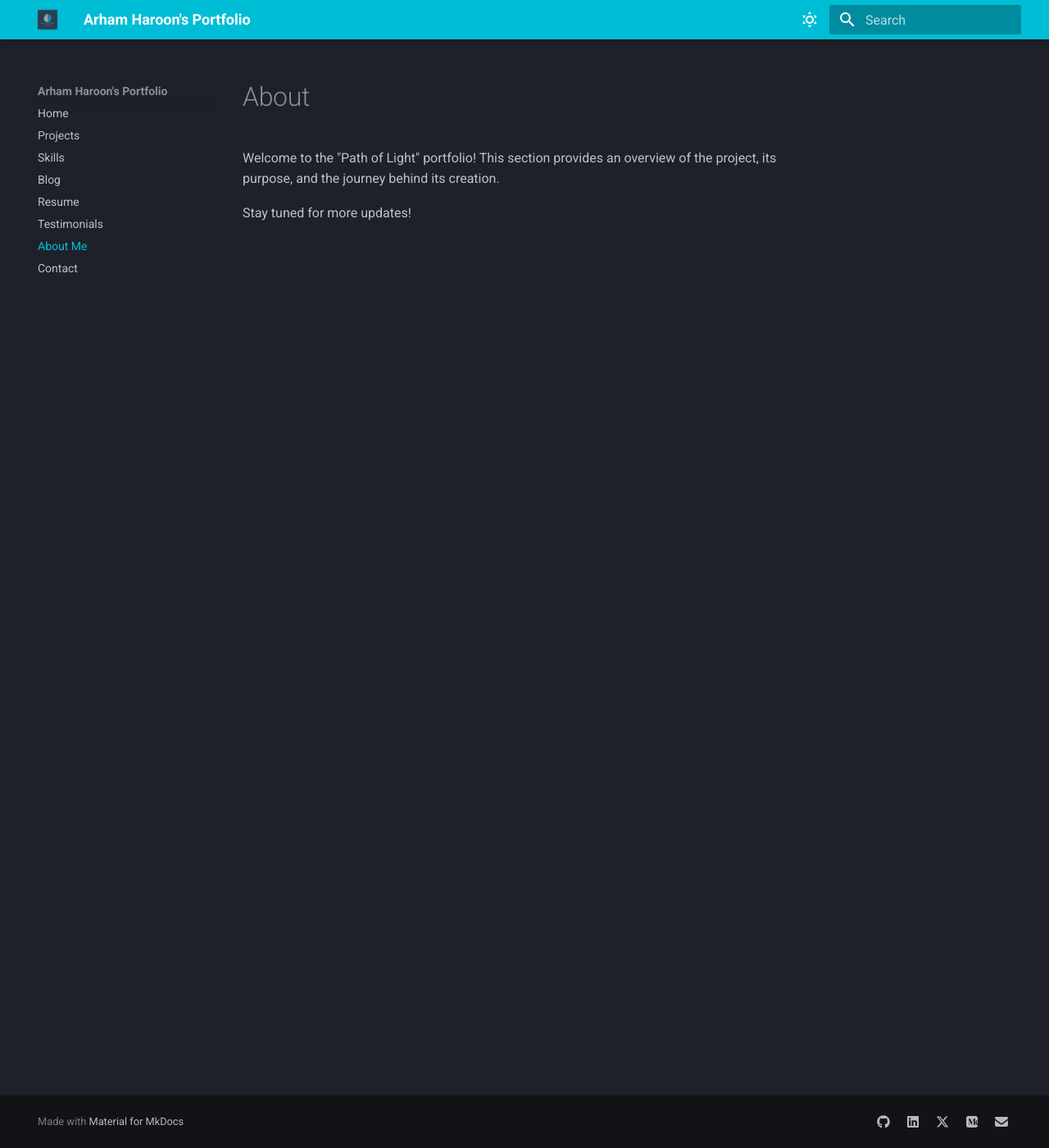
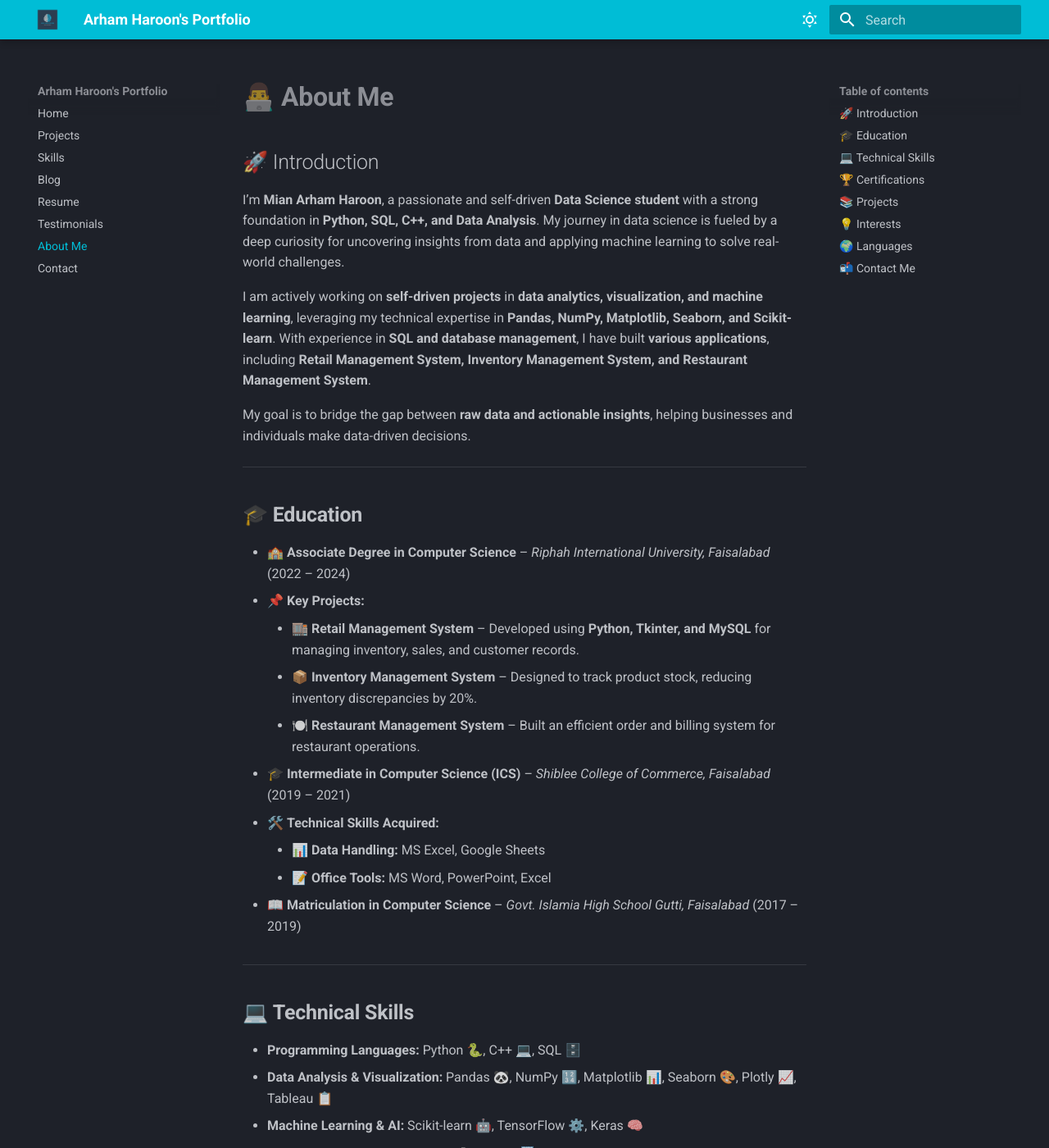
Before and after one commit to mian-arham-haroon/arham_portfolio, an MkDocs documentation site: the page built from docs/about.md, in a window 1280 px wide and 1400 px high. Shown: the whole window at 82% size. Built offline with MkDocs 1.6.1 and Material for MkDocs 9.7.7, drawn with Linux system fonts in a browser that asks for light colours; some of the changed text lies outside the part shown.

Commit message:
Update resume content

```diff
--- a/docs/about.md
+++ b/docs/about.md
@@ -1,5 +1,76 @@
-# About
+# 👨‍💻 **About Me**
 
-Welcome to the "Path of Light" portfolio! This section provides an overview of the project, its purpose, and the journey behind its creation.
+## 🚀 Introduction
+I’m **Mian Arham Haroon**, a passionate and self-driven **Data Science student** with a strong foundation in **Python, SQL, C++, and Data Analysis**. My journey in data science is fueled by a deep curiosity for uncovering insights from data and applying machine learning to solve real-world challenges.
 
-Stay tuned for more updates!
+I am actively working on **self-driven projects** in **data analytics, visualization, and machine learning**, leveraging my technical expertise in **Pandas, NumPy, Matplotlib, Seaborn, and Scikit-learn**. With experience in **SQL and database management**, I have built **various applications**, including **Retail Management System, Inventory Management System, and Restaurant Management System**.
+
+My goal is to bridge the gap between **raw data and actionable insights**, helping businesses and individuals make data-driven decisions.
+
+---
+
+## 🎓 **Education**
+- 🏫 **Associate Degree in Computer Science** – *Riphah International University, Faisalabad* (2022 – 2024)
+  - 📌 **Key Projects:**
+    - 🏬 **Retail Management System** – Developed using **Python, Tkinter, and MySQL** for managing inventory, sales, and customer records.
+    - 📦 **Inventory Management System** – Designed to track product stock, reducing inventory discrepancies by 20%.
+    - 🍽️ **Restaurant Management System** – Built an efficient order and billing system for restaurant operations.
+
+- 🎓 **Intermediate in Computer Science (ICS)** – *Shiblee College of Commerce, Faisalabad* (2019 – 2021)
+  - 🛠️ **Technical Skills Acquired:**
+    - 📊 **Data Handling:** MS Excel, Google Sheets
+    - 📝 **Office Tools:** MS Word, PowerPoint, Excel
+
+- 📖 **Matriculation in Computer Science** – *Govt. Islamia High School Gutti, Faisalabad* (2017 – 2019)
+
+---
+
+## 💻 **Technical Skills**
+- **Programming Languages:** Python 🐍, C++ 💻, SQL 🗄️
+- **Data Analysis & Visualization:** Pandas 🐼, NumPy 🔢, Matplotlib 📊, Seaborn 🎨, Plotly 📈, Tableau 📋
+- **Machine Learning & AI:** Scikit-learn 🤖, TensorFlow ⚙️, Keras 🧠
+- **Database Management:** MySQL 🏢, SQLite 🧾
+- **Development & Tools:** Git 🔧, GitHub 🐙, Jupyter Notebooks 📓, Google Colab ☁️
+- **Office & Productivity Tools:** MS Office (Word, Excel, PowerPoint) 📝
+
+---
+
+## 🏆 **Certifications**
+- 📜 **Python for Data Science** – IBM Cognitive Class *(March 2025 – May 2025)*
+  - [View Certification](https://courses.cognitiveclass.ai/certificates/bc7185a79c424ab9abe648b139995648)
+
+---
+
+## 📚 **Projects**
+- 🏬 **Retail Management System** *(Python, MySQL, Tkinter)* – A user-friendly system to manage product inventory, billing, and customer data.
+- 🍽️ **Restaurant Management System** *(Python, Flask, MySQL)* – A digital solution for restaurant operations, streamlining order processing and billing.
+- 📦 **Inventory Management System** *(Python, SQL)* – Real-time stock tracking and inventory management tool to reduce discrepancies.
+- 📝 **Student Registration System** *(Python, MySQL)* – A database-driven system for managing student records and registrations.
+
+---
+
+## 💡 **Interests**
+- 📖 **AI & Innovations** – Exploring emerging AI technologies and their applications across industries.
+- 🎨 **Data Visualization** – Passionate about transforming raw data into meaningful visual stories.
+- 💻 **Programming Challenges** – Continuously improving problem-solving skills on **LeetCode**, **HackerRank**, and **Kaggle**.
+- 🚀 **Exploring New Technologies** – Always eager to learn about **machine learning**, **deep learning**, and **automation**.
+- 📚 **Continuous Learning** – Staying updated with tech trends through books, courses, and webinars.
+
+---
+
+## 🌍 **Languages**
+- **English:** Professional Working Proficiency
+- **Urdu:** Full Professional Proficiency
+- **Punjabi:** Proficient
+
+---
+
+## 📬 **Contact Me**
+📍 **Location:** Faisalabad, Pakistan
+📧 **Email:** [arhamharoon000@gmail.com](mailto:arhamharoon000@gmail.com)
+📞 **Phone:** +92 322 7724235
+🌐 **Portfolio:** [mian-arham-haroon.github.io/arham_portfolio](https://mian-arham-haroon.github.io/arham_portfolio)
+🐙 **GitHub:** [github.com/mian-arham-haroon](https://github.com/mian-arham-haroon)
+💼 **LinkedIn:** [linkedin.com/in/mian-arham-haroon](#) *(Add your actual LinkedIn link if available)*
+
+---
```
Also changed, not shown: site/resume/index.html, site/search/search_index.json.
